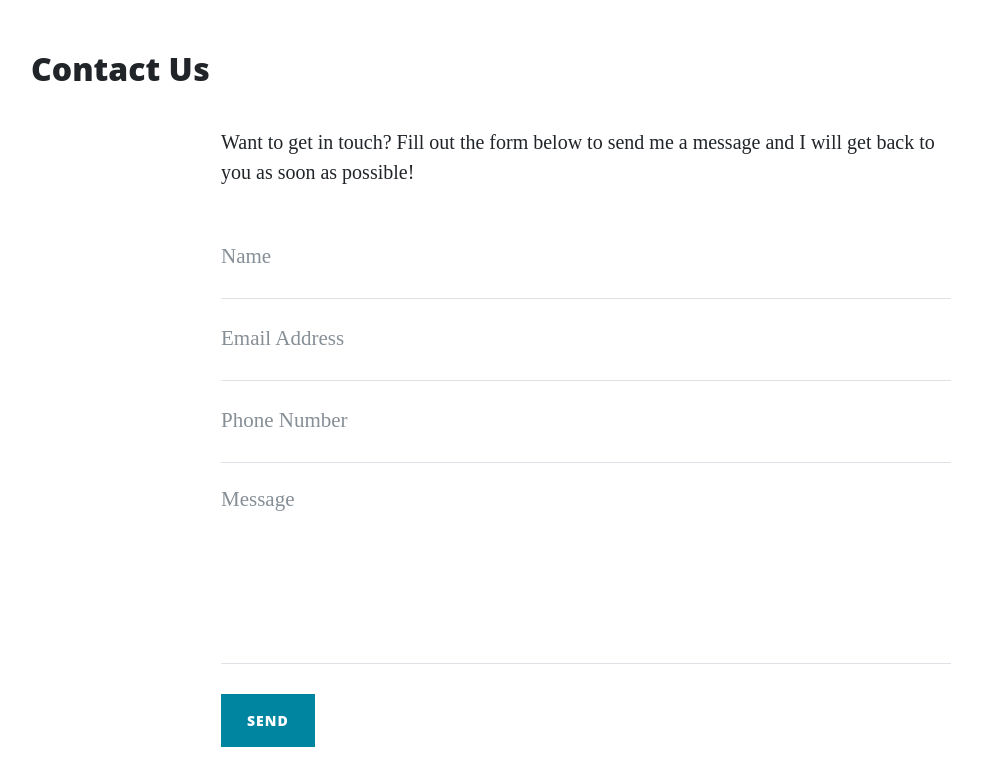
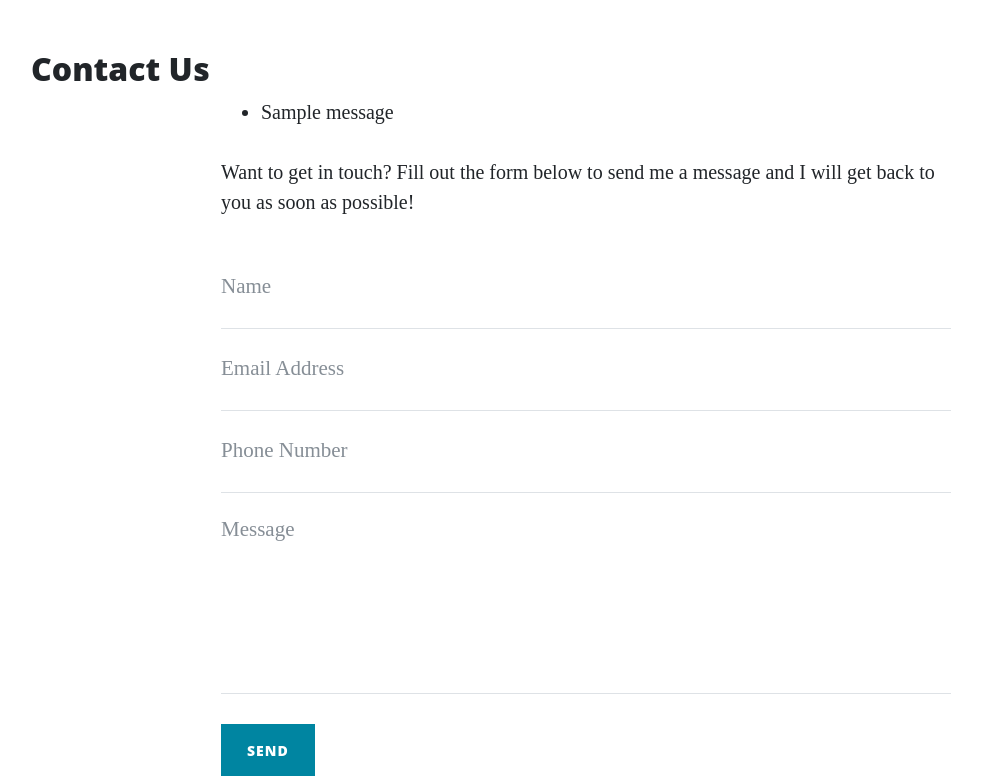
Before and after one commit to Harrysibbenga/Thorinandcompany, a Flask app: page /contact in a window 1280 px wide. Shown: the part 628-1404 px from the top of the page, without its empty margins (54-1036 px from the left). Run offline with Flask 2, Linux system fonts and the light colour scheme; one stand-in notice (Sample message) is shown; some libraries are stand-ins or nearby versions.

Commit message:
message displays to the user once they have submitted the form

```diff
--- a/run.py
+++ b/run.py
@@ -1,6 +1,6 @@
 import os
 import json
-from flask import Flask, render_template, request
+from flask import Flask, render_template, request, flash
 
 '''
 runs the server by importing the os through cloud9.
@@ -11,6 +11,7 @@ imports the Flask object inside the flask module.
 
 
 app = Flask(__name__)
+app.secret_key = "some_secret"
 
 @app.route('/')
 def index():
@@ -38,6 +39,7 @@ def about_member(member_name):
 @app.route('/contact', methods=['GET', 'POST'])
 def contact():
     if request.method == 'POST':
+        flash('Thanks {} we have recived your message'.format(request.form["name"]))
         print(request.form)
 
     return render_template('contact.html', page_title='Contact Us')
--- a/templates/contact.html
+++ b/templates/contact.html
@@ -3,6 +3,15 @@
 
 <div class="row">
     <div class="col-lg-8 col-md-10 mx-auto">
+        {% with messages = get_flashed_messages() %}
+        {% if messages %}
+        <ul class="flashes">
+            {% for message in messages %}
+            <li>{{ message }}</li>
+            {% endfor %}
+        </ul>
+        {% endif %}
+        {% endwith %}
         <p>Want to get in touch? Fill out the form below to send me a message and I will get back to you as soon as possible!</p>
         <form name="sentMessage" id="contactForm" method="POST" novalidate>
 
```
